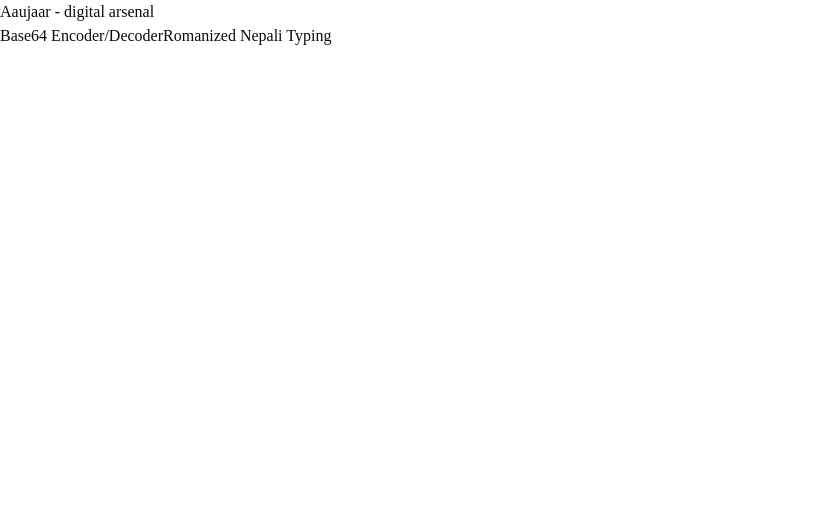
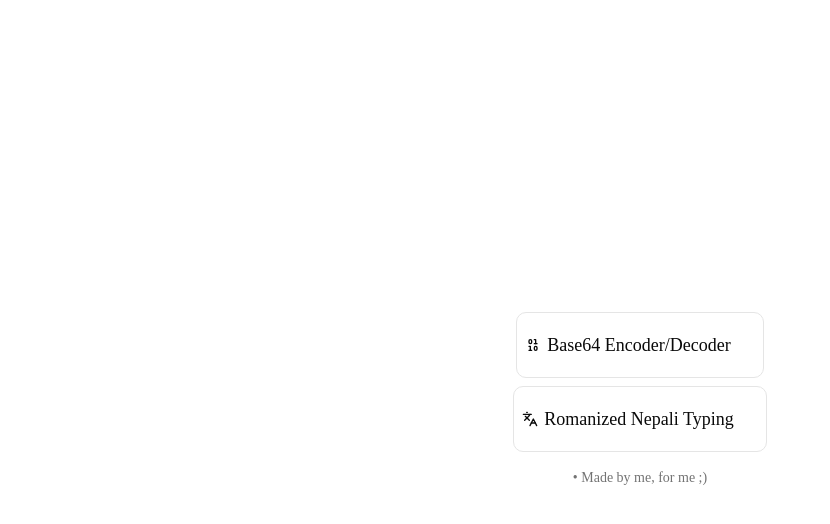
Before and after one commit to bvsvntv/aaujaar, a Next.js app: page / in a window 1280 px wide. Shown: the top 524 px of the page, without its empty margins (0-830 px from the left). Built offline with nearby package versions, Linux system fonts and the light colour scheme.

Commit message:
feat: design a simple home page

```diff
--- a/src/app/layout.tsx
+++ b/src/app/layout.tsx
@@ -13,8 +13,8 @@ const geistMono = Geist_Mono({
 });
 
 export const metadata: Metadata = {
-  title: "Create Next App",
-  description: "Generated by create next app",
+  title: "Aaujaar",
+  description: "Digital arsenal",
 };
 
 export default function RootLayout({ children }: LayoutProps<"/">) {
@@ -23,7 +23,7 @@ export default function RootLayout({ children }: LayoutProps<"/">) {
       lang="en"
       className={`${geistSans.variable} ${geistMono.variable} h-full antialiased`}
     >
-      <body className="min-h-full flex flex-col">{children}</body>
+      <body className="max-w-xl mx-auto">{children}</body>
     </html>
   );
 }
--- a/src/app/page.tsx
+++ b/src/app/page.tsx
@@ -1,24 +1,41 @@
-const aaujaars = [
+import Footer from "@/components/footer";
+import { Button } from "@/components/ui/button";
+import { Binary, Languages } from "lucide-react";
+
+const tools = [
   {
     name: "Base64 Encoder/Decoder",
     route: "/base64",
+    icon: <Binary data-icon="inline-start" />,
   },
   {
     name: "Romanized Nepali Typing",
     route: "/type-in-nepali",
+    icon: <Languages data-icon="inline-start" />,
   },
 ];
 
 export default function Home() {
   return (
-    <main>
-      <h1>Aaujaar - digital arsenal</h1>
-
-      <div>
-        {aaujaars.map((aaujaar) => {
-          return <a href={aaujaar.route}>{aaujaar.name}</a>;
+    <main className="h-screen flex flex-col items-center justify-center">
+      <div className="flex flex-col items-center gap-2">
+        {tools.map((tool) => {
+          return (
+            <a
+              key={tool.route}
+              href={tool.route}
+              className="focus:outline-none"
+            >
+              <Button variant={"outline"} className={"sm:p-8 p-4 sm:text-lg"}>
+                {tool.icon}
+                {tool.name}
+              </Button>
+            </a>
+          );
         })}
       </div>
+
+      <Footer />
     </main>
   );
 }
--- /dev/null
+++ b/src/components/footer.tsx
@@ -0,0 +1,9 @@
+export default function Footer() {
+  return (
+    <div className="sm:mt-4 mt-2">
+      <p className="text-muted-foreground text-xs sm:text-sm">
+        &#8226; Made by me, for me ;)
+      </p>
+    </div>
+  );
+}
```
